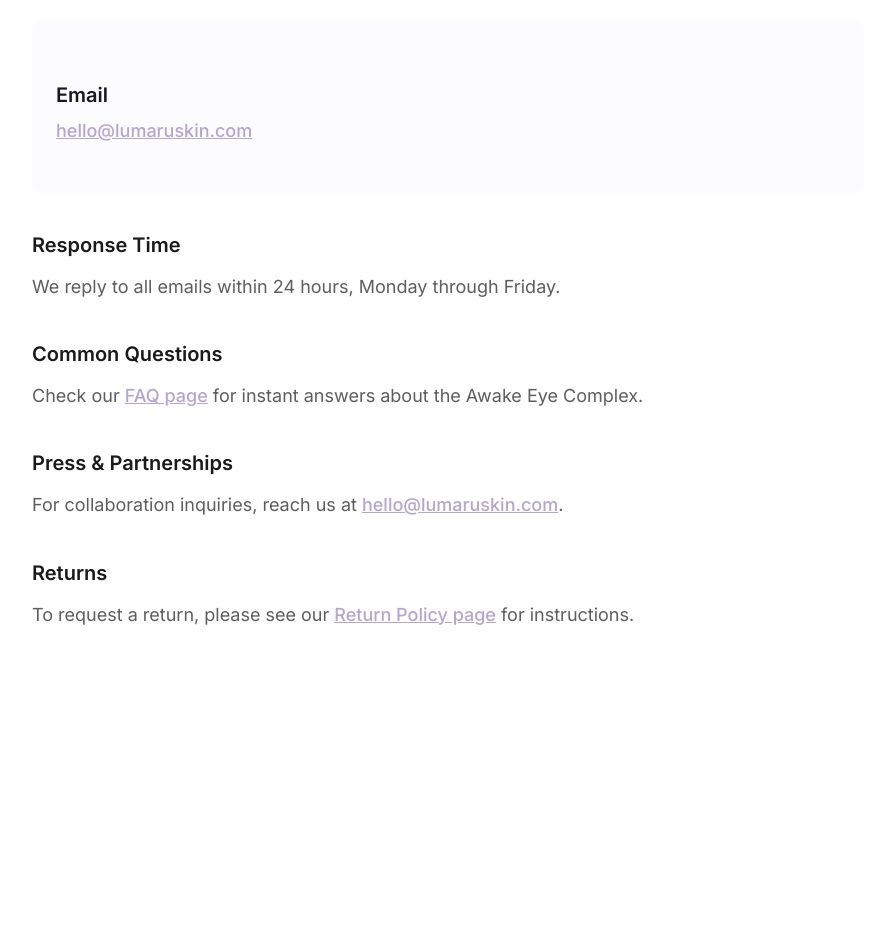
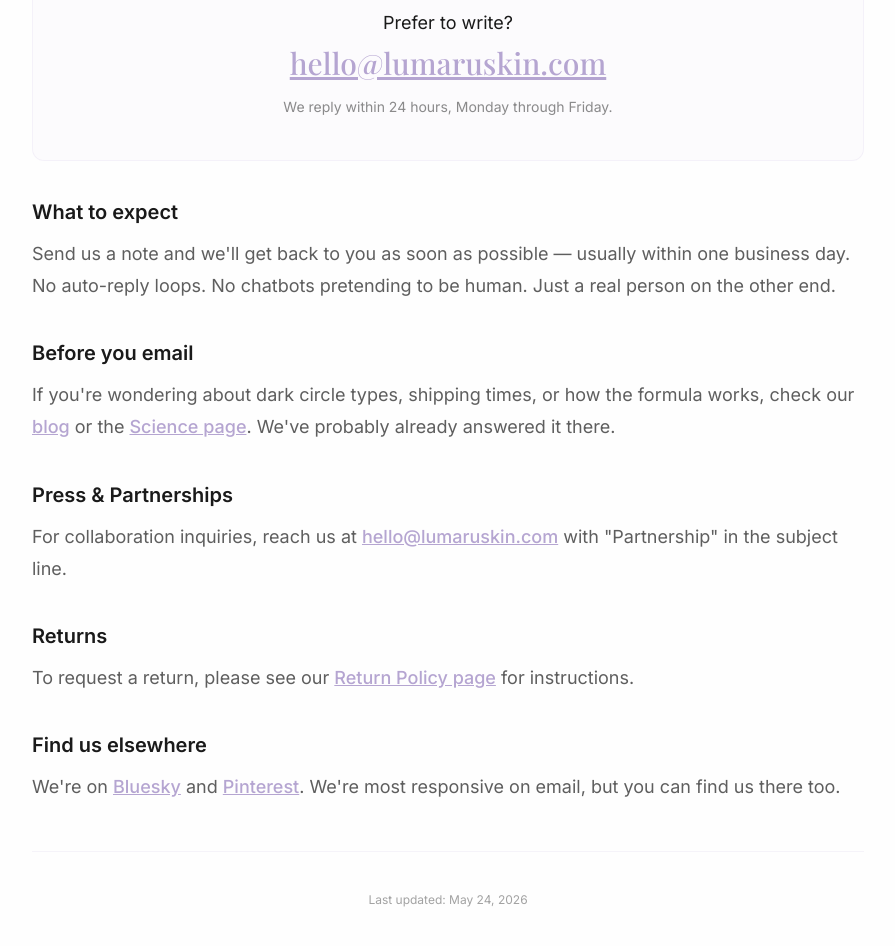
Before and after one commit to mateushahndev/lumaru, a Next.js app: page /contact in a window 1280 px wide. Shown: the part 240-1186 px from the top of the page, without its empty margins (192-1087 px from the left). Before the commit the page ends 975 px from the top, so only its background shows below. Built offline with nearby package versions, Linux system fonts and the light colour scheme.

Commit message:
feat: enhance contact page with visible email, ContactPage schema, and social links

```diff
--- a/app/(legal)/contact/page.tsx
+++ b/app/(legal)/contact/page.tsx
@@ -1,8 +1,10 @@
 import type { Metadata } from "next";
+import Link from "next/link";
+import LastUpdated from "@/components/LastUpdated";
 
 export const metadata: Metadata = {
   title: "Contact Us | Lumaru",
-  description: "Get in touch with Lumaru customer support for questions about orders, products, or partnerships.",
+  description: "Get in touch with Lumaru customer support for questions about orders, products, or partnerships. We reply within 24 hours.",
   openGraph: {
     title: "Contact Us | Lumaru",
     description: "Get in touch with Lumaru customer support for questions about orders, products, or partnerships.",
@@ -18,50 +20,97 @@ export const metadata: Metadata = {
   },
 };
 
+// Schema.org ContactPage
+const contactPageSchema = {
+  "@context": "https://schema.org",
+  "@type": "ContactPage",
+  url: "https://lumaruskin.com/contact",
+  mainEntity: {
+    "@type": "Organization",
+    name: "Lumaru",
+    email: "hello@lumaruskin.com",
+    contactPoint: {
+      "@type": "ContactPoint",
+      email: "hello@lumaruskin.com",
+      contactType: "customer service",
+      availableLanguage: ["English"],
+    },
+  },
+};
+
 export default function ContactPage() {
   return (
+    <>
+      {/* ContactPage Schema */}
+      <script
+        type="application/ld+json"
+        dangerouslySetInnerHTML={{ __html: JSON.stringify(contactPageSchema) }}
+      />
+
       <div className="prose prose-lg max-w-none">
         <h1 className="text-3xl md:text-4xl font-display text-text mb-8">
           Contact Us
         </h1>
 
         <div className="text-text/70 space-y-8">
-        <p className="text-lg text-text">We'd love to hear from you.</p>
-
-        {/* Email */}
-        <section className="bg-primary-light/5 rounded-xl p-6">
-          <h2 className="text-xl font-semibold text-text mb-2">Email</h2>
-          <p className="text-lg">
-            <a href="mailto:hello@lumaruskin.com" className="text-primary hover:underline">
+          {/* Email em destaque */}
+          <div className="bg-primary-light/5 rounded-xl p-6 text-center border border-primary-light/20">
+            <p className="text-lg text-text mb-2">Prefer to write?</p>
+            <a
+              href="mailto:hello@lumaruskin.com"
+              className="text-2xl md:text-3xl font-display text-primary hover:underline break-all"
+            >
               hello@lumaruskin.com
             </a>
+            <p className="text-text/50 text-sm mt-3">
+              We reply within 24 hours, Monday through Friday.
             </p>
-        </section>
+          </div>
 
           {/* Response Time */}
           <section>
-          <h2 className="text-xl font-semibold text-text mb-3">Response Time</h2>
-          <p>We reply to all emails within 24 hours, Monday through Friday.</p>
+            <h2 className="text-xl font-semibold text-text mb-3">What to expect</h2>
+            <p>Send us a note and we'll get back to you as soon as possible — usually within one business day. No auto-reply loops. No chatbots pretending to be human. Just a real person on the other end.</p>
           </section>
 
           {/* Common Questions */}
           <section>
-          <h2 className="text-xl font-semibold text-text mb-3">Common Questions</h2>
-          <p>Check our <a href="/#faq" className="text-primary hover:underline">FAQ page</a> for instant answers about the Awake Eye Complex.</p>
+            <h2 className="text-xl font-semibold text-text mb-3">Before you email</h2>
+            <p>If you're wondering about dark circle types, shipping times, or how the formula works, check our <Link href="/blog" className="text-primary hover:underline">blog</Link> or the <Link href="/science" className="text-primary hover:underline">Science page</Link>. We've probably already answered it there.</p>
           </section>
 
           {/* Press & Partnerships */}
           <section>
             <h2 className="text-xl font-semibold text-text mb-3">Press &amp; Partnerships</h2>
-          <p>For collaboration inquiries, reach us at <a href="mailto:hello@lumaruskin.com" className="text-primary hover:underline">hello@lumaruskin.com</a>.</p>
+            <p>For collaboration inquiries, reach us at <a href="mailto:hello@lumaruskin.com" className="text-primary hover:underline">hello@lumaruskin.com</a> with "Partnership" in the subject line.</p>
           </section>
 
           {/* Returns */}
           <section>
             <h2 className="text-xl font-semibold text-text mb-3">Returns</h2>
-          <p>To request a return, please see our <a href="/refund" className="text-primary hover:underline">Return Policy page</a> for instructions.</p>
+            <p>To request a return, please see our <Link href="/refund" className="text-primary hover:underline">Return Policy page</Link> for instructions.</p>
+          </section>
+
+          {/* Social Media */}
+          <section>
+            <h2 className="text-xl font-semibold text-text mb-3">Find us elsewhere</h2>
+            <p>
+              We're on{" "}
+              <a href="https://bsky.app/profile/mateushahn.bsky.social" target="_blank" rel="noopener noreferrer" className="text-primary hover:underline">
+                Bluesky
+              </a>
+              {" "}and{" "}
+              <a href="https://www.pinterest.com/awakemyeyes/" target="_blank" rel="noopener noreferrer" className="text-primary hover:underline">
+                Pinterest
+              </a>
+              . We're most responsive on email, but you can find us there too.
+            </p>
           </section>
         </div>
+
+        {/* Last Updated */}
+        <LastUpdated date="2026-05-24" />
       </div>
+    </>
   );
 }
```
Lines whose indentation alone changed are shown as unchanged.
